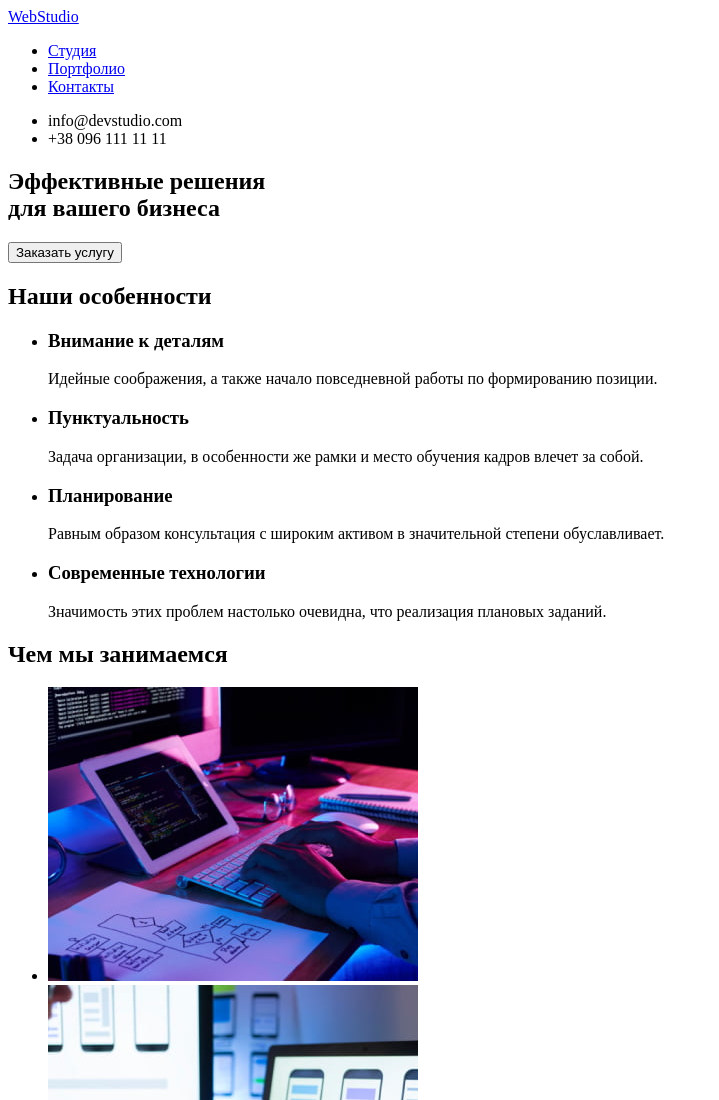
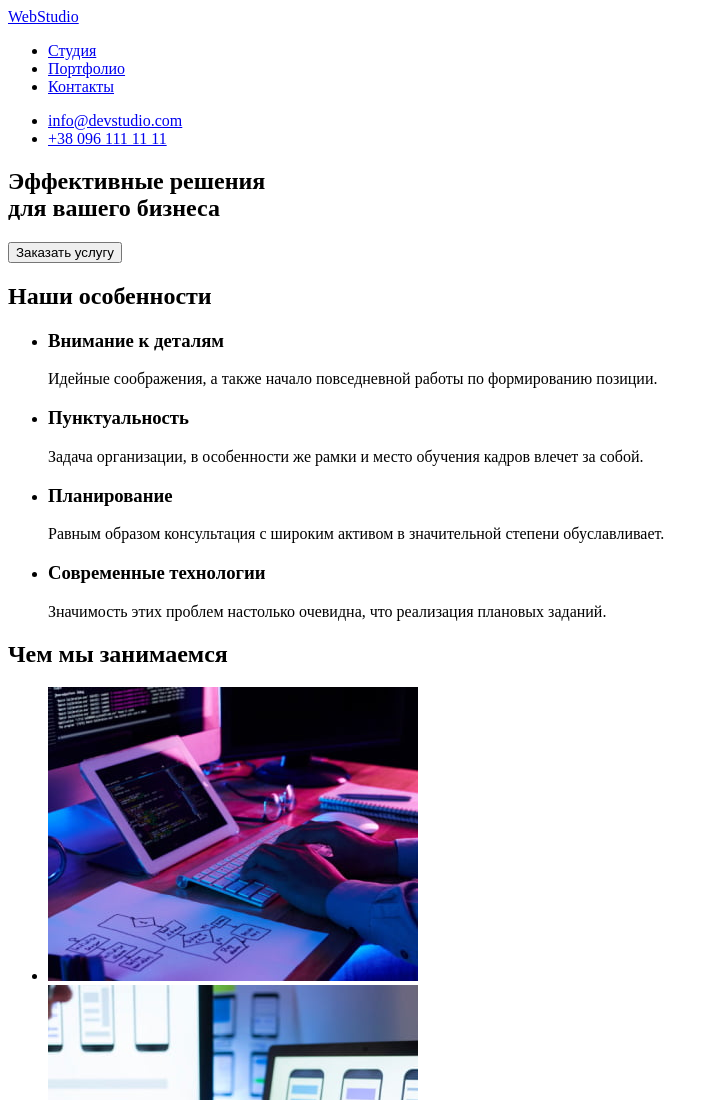
Before and after one commit to mrSedmor/goit-markup-hw-01, a plain HTML site: page index.html in a window 1280 px wide. Shown: the top 1100 px of the page, without its empty margins (0-719 px from the left). Drawn offline with Linux system fonts and the light colour scheme.

Commit message:
Добавляет ссылки в хедере

```diff
--- a/index.html
+++ b/index.html
@@ -18,10 +18,9 @@
           <li><a href="./contacts.html">Контакты</a></li>
         </ul>
       </nav>
-      <!-- Как следующее правильней разметить? -->
       <ul>
-        <li>info@devstudio.com</li>
-        <li>+38 096 111 11 11</li>
+        <li><a href="mailto:info@devstudio.com">info@devstudio.com</a></li>
+        <li><a href="tel:+380961111111">+38 096 111 11 11</a></li>
       </ul>
     </header>
 
```
Also changed, not shown: 1 other file.
